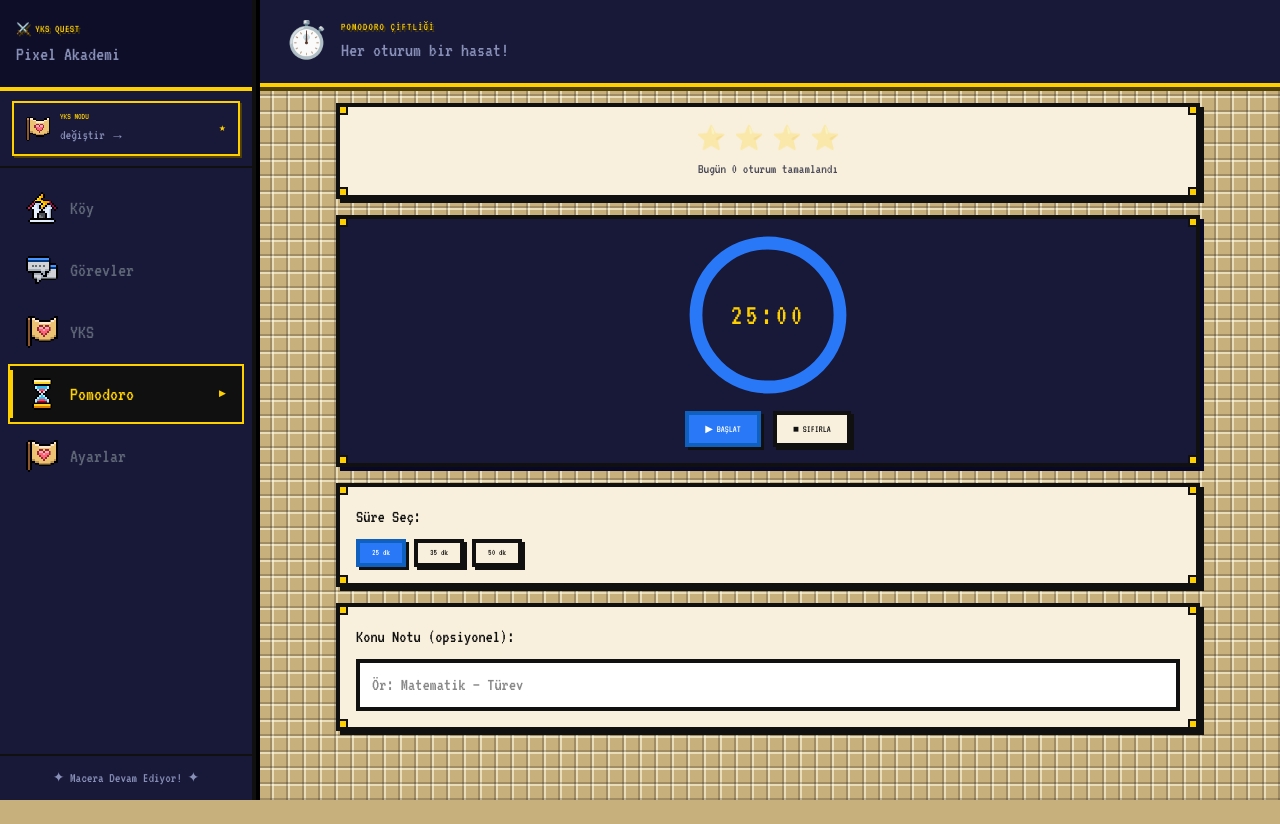
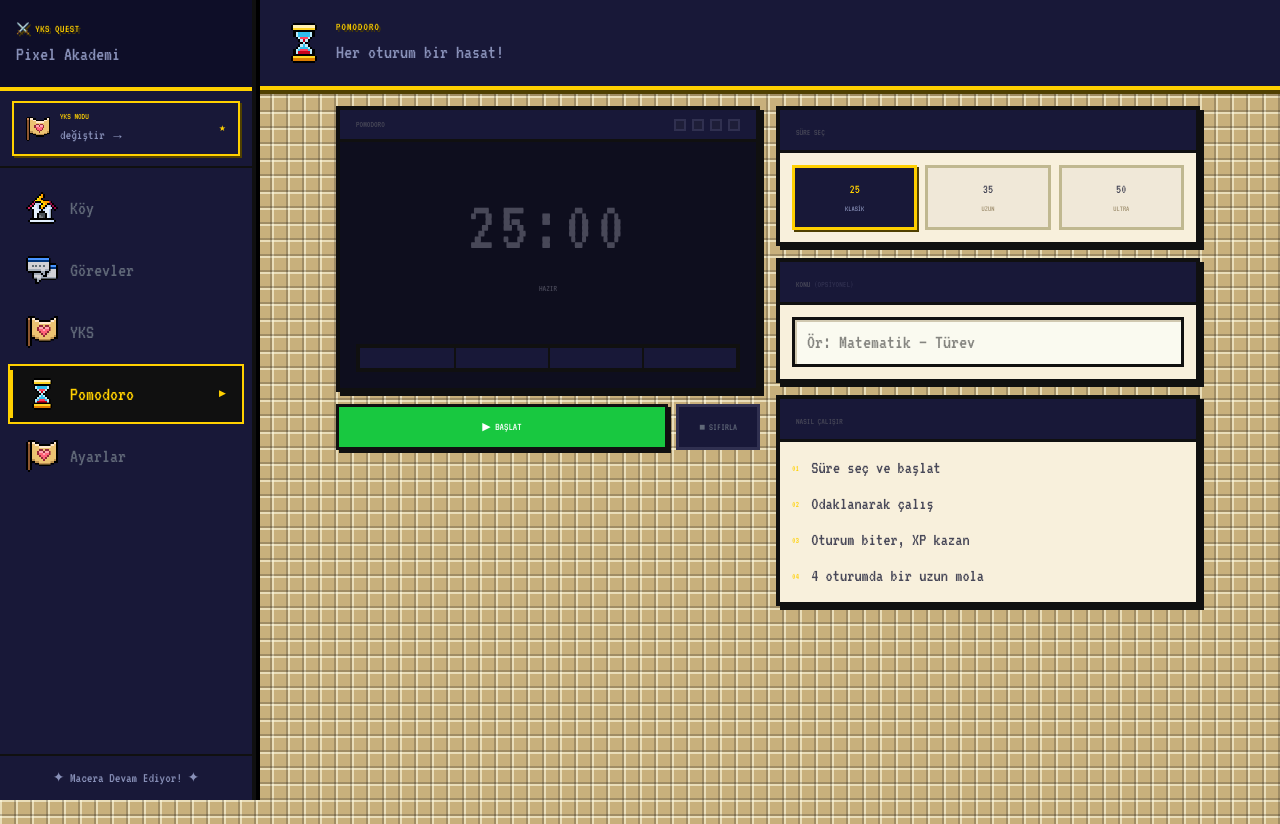
Before and after one commit to buzzkaan/yksapp, a Next.js app: page /pomodoro in a window 1280 px wide. Before the commit the page ends 800 px from the top, so only its background shows below. Built offline with nearby package versions, Linux system fonts and the light colour scheme.

Commit message:
feat: enhance UI components across various pages with new header styles, icons, and improved layouts

```diff
--- a/app/pomodoro/page.tsx
+++ b/app/pomodoro/page.tsx
@@ -1,14 +1,37 @@
-import { PageHeader } from "@/components/layout/PageHeader";
+import Image from "next/image";
 import { PomodoroTimer } from "@/components/features/PomodoroTimer";
 
 export default function PomodoroPage() {
   return (
-    <div>
-      <PageHeader
-        icon="⏱️"
-        title="POMODORO ÇİFTLİĞİ"
-        subtitle="Her oturum bir hasat!"
-      />
+    <div className="min-h-screen">
+      {/* Header */}
+      <div
+        className="relative border-b-4 px-4 py-5"
+        style={{
+          background: "#181838",
+          borderColor: "#FFD000",
+          boxShadow: "0 4px 0 0 #504000",
+        }}
+      >
+        <div className="absolute left-0 top-0 bottom-0 w-1" style={{ background: "#FFD000" }} />
+        <div className="flex items-center gap-3 pl-3">
+          <div className="w-10 h-10 relative flex-shrink-0">
+            <Image src="/icon/hourglass.png" alt="pomodoro" fill className="object-contain" />
+          </div>
+          <div>
+            <h1
+              className="font-[family-name:var(--font-pixel)] leading-tight"
+              style={{ fontSize: "11px", color: "#FFD000", textShadow: "2px 2px 0 #504000", letterSpacing: "0.1em" }}
+            >
+              POMODORO
+            </h1>
+            <p className="font-[family-name:var(--font-body)] text-xl mt-1" style={{ color: "#8890B8" }}>
+              Her oturum bir hasat!
+            </p>
+          </div>
+        </div>
+      </div>
+
       <PomodoroTimer />
     </div>
   );
--- a/components/features/PomodoroTimer.tsx
+++ b/components/features/PomodoroTimer.tsx
@@ -1,18 +1,22 @@
 "use client";
 import { useState, useEffect, useRef } from "react";
-import { PixelButton } from "@/components/pixel/PixelButton";
-import { PixelCard } from "@/components/pixel/PixelCard";
+import { PixelProgress } from "@/components/pixel/PixelProgress";
 import { pomodoroKaydet } from "@/server/actions/pomodoro";
 import toast from "react-hot-toast";
 
-const DURATIONS = [25, 35, 50];
+const DURATIONS = [
+  { min: 25, desc: "KLASİK" },
+  { min: 35, desc: "UZUN" },
+  { min: 50, desc: "ULTRA" },
+];
 
 export function PomodoroTimer() {
   const [duration, setDuration] = useState(25);
   const [seconds, setSeconds] = useState(25 * 60);
   const [active, setActive] = useState(false);
   const [completed, setCompleted] = useState(0);
-  const [konuId, setKonuId] = useState<string | undefined>();
+  const [totalMinutes, setTotalMinutes] = useState(0);
+  const [konu, setKonu] = useState("");
   const startRef = useRef<Date | null>(null);
 
   useEffect(() => {
@@ -39,9 +43,10 @@ export function PomodoroTimer() {
       bitis: new Date(),
       sure: duration,
       tamamlandi: true,
-      konuId,
+      konuId: konu || undefined,
     });
     setCompleted((c) => c + 1);
+    setTotalMinutes((t) => t + duration);
     toast.success(`⭐ ${duration} dk tamamlandı! +XP`);
   }
 
@@ -56,101 +61,256 @@ export function PomodoroTimer() {
   }
 
   function handleDurationChange(d: number) {
+    if (active) return;
     setDuration(d);
     setSeconds(d * 60);
-    setActive(false);
   }
 
   const dakika = Math.floor(seconds / 60).toString().padStart(2, "0");
   const saniye = (seconds % 60).toString().padStart(2, "0");
   const progress = ((duration * 60 - seconds) / (duration * 60)) * 100;
 
+  const isPaused = !active && seconds < duration * 60 && seconds > 0;
+  const isFinished = seconds === 0;
+
+  const statusLabel = isFinished
+    ? "★ TAMAMLANDI ★"
+    : active
+      ? "ODAKLAN..."
+      : isPaused
+        ? "DURAKLATILDI"
+        : "HAZIR";
+
+  const statusColor = isFinished
+    ? "#18C840"
+    : active
+      ? "#FFD000"
+      : isPaused
+        ? "#F89000"
+        : "#484858";
+
+  const timerColor = active ? "#FFD000" : isPaused ? "#F8D080" : "#484858";
+
   return (
-    <div className="flex flex-col gap-4 p-4 max-w-4xl mx-auto">
-      {/* Domates sayacı */}
-      <PixelCard>
-        <div className="flex justify-center gap-2 text-2xl">
-          {Array.from({ length: 4 }, (_, i) => (
-            <span key={i} className={i < completed % 4 ? "opacity-100" : "opacity-30"}>
-              ⭐
+    <div className="p-4 max-w-4xl mx-auto">
+      <div className="grid grid-cols-1 md:grid-cols-2 gap-4 items-start">
+
+        {/* ── Sol: Timer + Kontroller ── */}
+        <div className="flex flex-col gap-3">
+
+          {/* GBC Ekranı */}
+          <div
+            style={{
+              background: "#0E0E1E",
+              border: "4px solid #101010",
+              boxShadow: "4px 4px 0 0 #101010",
+            }}
+          >
+            {/* Ekran başlığı */}
+            <div
+              className="flex items-center justify-between px-4 py-2"
+              style={{ background: "#181838", borderBottom: "3px solid #101010" }}
+            >
+              <span className="font-[family-name:var(--font-pixel)] text-[9px]" style={{ color: "#484858" }}>
+                POMODORO
               </span>
+              <div className="flex items-center gap-1.5">
+                {[0, 1, 2, 3].map((i) => (
+                  <div
+                    key={i}
+                    className="w-3 h-3"
+                    style={{
+                      background: i < completed % 4 ? "#FFD000" : "#1E1E38",
+                      border: `2px solid ${i < completed % 4 ? "#504000" : "#303050"}`,
+                    }}
+                  />
                 ))}
               </div>
-        <p className="text-center font-[family-name:var(--font-body)] text-sm text-[#484858] mt-1">
-          Bugün {completed} oturum tamamlandı
-        </p>
-      </PixelCard>
+            </div>
 
-      {/* Timer */}
-      <PixelCard variant="dark" className="text-center">
-        <div className="relative w-40 h-40 mx-auto mb-4">
-          <svg className="w-full h-full -rotate-90" viewBox="0 0 100 100">
-            <circle cx="50" cy="50" r="45" fill="none" stroke="#2878F8" strokeWidth="8" />
-            <circle
-              cx="50" cy="50" r="45"
-              fill="none"
-              stroke="#18C840"
-              strokeWidth="8"
-              strokeDasharray={`${2 * Math.PI * 45}`}
-              strokeDashoffset={`${2 * Math.PI * 45 * (1 - progress / 100)}`}
-              strokeLinecap="square"
-              style={{ transition: "stroke-dashoffset 1s linear" }}
+            {/* Saat */}
+            <div className="flex flex-col items-center py-12 px-4">
+              <div
+                className="font-[family-name:var(--font-pixel)] leading-none tabular-nums"
+                style={{
+                  fontSize: "clamp(48px, 12vw, 72px)",
+                  color: timerColor,
+                  textShadow: active ? `0 0 24px ${timerColor}60` : "none",
+                  letterSpacing: "0.05em",
+                }}
+              >
+                {dakika}:{saniye}
+              </div>
+              <div
+                className={`font-[family-name:var(--font-pixel)] text-[9px] mt-5 ${active || isFinished ? "animate-pixel-blink" : ""}`}
+                style={{ color: statusColor }}
+              >
+                {statusLabel}
+              </div>
+            </div>
+
+            {/* Progress bar */}
+            <div className="px-4 pb-4">
+              <PixelProgress
+                value={progress}
+                color={isFinished ? "#18C840" : active ? "#FFD000" : "#303050"}
+                size="lg"
               />
-          </svg>
-          <div className="absolute inset-0 flex items-center justify-center">
-            <span className="font-[family-name:var(--font-pixel)] text-3xl text-[#FFD000] tracking-widest">
-              {dakika}:{saniye}
+            </div>
+          </div>
+
+          {/* Kontroller */}
+          <div className="flex gap-2">
+            {!active ? (
+              <button
+                onClick={handleStart}
+                disabled={isFinished}
+                className="flex-1 font-[family-name:var(--font-pixel)] text-[11px] py-3 cursor-pointer transition-all"
+                style={{
+                  background: isFinished ? "#1E1E38" : "#18C840",
+                  color: isFinished ? "#484858" : "#FFF",
+                  border: `3px solid ${isFinished ? "#303050" : "#101010"}`,
+                  boxShadow: isFinished ? "none" : "3px 3px 0 0 #101010",
+                }}
+              >
+                ▶ {isPaused ? "DEVAM ET" : "BAŞLAT"}
+              </button>
+            ) : (
+              <button
+                onClick={() => setActive(false)}
+                className="flex-1 font-[family-name:var(--font-pixel)] text-[11px] py-3 cursor-pointer"
+                style={{
+                  background: "#F89000",
+                  color: "#FFF",
+                  border: "3px solid #101010",
+                  boxShadow: "3px 3px 0 0 #101010",
+                }}
+              >
+                ⏸ DURDUR
+              </button>
+            )}
+            <button
+              onClick={handleReset}
+              className="font-[family-name:var(--font-pixel)] text-[10px] px-5 py-3 cursor-pointer transition-all"
+              style={{ background: "#181838", color: "#606878", border: "3px solid #303050" }}
+              onMouseEnter={e => { e.currentTarget.style.color = "#E01828"; e.currentTarget.style.borderColor = "#E01828"; }}
+              onMouseLeave={e => { e.currentTarget.style.color = "#606878"; e.currentTarget.style.borderColor = "#303050"; }}
+            >
+              ■ SIFIRLA
+            </button>
+          </div>
+
+          {/* Bugünkü özet */}
+          {completed > 0 && (
+            <div
+              className="flex items-center justify-between px-4 py-3"
+              style={{ background: "#181838", border: "4px solid #101010", boxShadow: "4px 4px 0 0 #101010" }}
+            >
+              <span className="font-[family-name:var(--font-pixel)] text-[9px]" style={{ color: "#484858" }}>
+                BUGÜN
+              </span>
+              <div className="flex items-center gap-3">
+                <span className="font-[family-name:var(--font-pixel)] text-[11px]" style={{ color: "#FFD000" }}>
+                  {completed} OTURUM
+                </span>
+                <span className="font-[family-name:var(--font-pixel)] text-[9px]" style={{ color: "#606878" }}>
+                  {totalMinutes} DK
                 </span>
               </div>
             </div>
+          )}
+        </div>
 
-        <div className="flex justify-center gap-3">
-          {!active ? (
-            <PixelButton onClick={handleStart} variant="primary" size="md">
-              ▶ BAŞLAT
-            </PixelButton>
-          ) : (
-            <PixelButton onClick={() => setActive(false)} variant="secondary" size="md">
-              ⏸ DURDUR
-            </PixelButton>
-          )}
-          <PixelButton onClick={handleReset} variant="ghost" size="md">
-            ■ SIFIRLA
-          </PixelButton>
-        </div>
-      </PixelCard>
+        {/* ── Sağ: Ayarlar ── */}
+        <div className="flex flex-col gap-3">
 
           {/* Süre seçimi */}
-      <PixelCard>
-        <p className="font-[family-name:var(--font-body)] text-lg text-[#101010] mb-2">
-          Süre Seç:
-        </p>
-        <div className="flex gap-2">
-          {DURATIONS.map((d) => (
-            <PixelButton
-              key={d}
-              onClick={() => handleDurationChange(d)}
-              variant={duration === d ? "primary" : "ghost"}
-              size="sm"
+          <div style={{ background: "#F8F0DC", border: "4px solid #101010", boxShadow: "4px 4px 0 0 #101010" }}>
+            <div className="px-4 py-2" style={{ background: "#181838", borderBottom: "3px solid #101010" }}>
+              <span className="font-[family-name:var(--font-pixel)] text-[9px]" style={{ color: "#484858" }}>
+                SÜRE SEÇ{active && <span style={{ color: "#303050" }}> (aktifken değişmez)</span>}
+              </span>
+            </div>
+            <div className="flex gap-2 p-3">
+              {DURATIONS.map((d) => {
+                const isSel = duration === d.min;
+                return (
+                  <button
+                    key={d.min}
+                    onClick={() => handleDurationChange(d.min)}
+                    disabled={active}
+                    className="flex-1 py-3 cursor-pointer transition-all flex flex-col items-center gap-1"
+                    style={{
+                      background: isSel ? "#181838" : "#F0E8D8",
+                      border: `3px solid ${isSel ? "#FFD000" : "#C0B890"}`,
+                      boxShadow: isSel ? "2px 2px 0 0 #504000" : "none",
+                      opacity: active && !isSel ? 0.4 : 1,
+                    }}
                   >
-              {d} dk
-            </PixelButton>
-          ))}
+                    <span className="font-[family-name:var(--font-pixel)] text-[13px]" style={{ color: isSel ? "#FFD000" : "#484858" }}>
+                      {d.min}
+                    </span>
+                    <span className="font-[family-name:var(--font-pixel)] text-[8px]" style={{ color: isSel ? "#8890B8" : "#A09070" }}>
+                      {d.desc}
+                    </span>
+                  </button>
+                );
+              })}
             </div>
-      </PixelCard>
+          </div>
 
           {/* Konu notu */}
-      <PixelCard>
-        <p className="font-[family-name:var(--font-body)] text-lg text-[#101010] mb-2">
-          Konu Notu (opsiyonel):
-        </p>
+          <div style={{ background: "#F8F0DC", border: "4px solid #101010", boxShadow: "4px 4px 0 0 #101010" }}>
+            <div className="px-4 py-2" style={{ background: "#181838", borderBottom: "3px solid #101010" }}>
+              <span className="font-[family-name:var(--font-pixel)] text-[9px]" style={{ color: "#484858" }}>
+                KONU <span style={{ color: "#303050" }}>(OPSİYONEL)</span>
+              </span>
+            </div>
+            <div className="p-3">
               <input
                 type="text"
                 placeholder="Ör: Matematik — Türev"
-          className="w-full border-4 border-[#101010] bg-white px-3 py-2 font-[family-name:var(--font-body)] text-lg text-[#101010] outline-none focus:border-[#2878F8]"
-          onChange={(e) => setKonuId(e.target.value || undefined)}
+                value={konu}
+                onChange={(e) => setKonu(e.target.value)}
+                className="w-full px-3 py-2 font-[family-name:var(--font-body)] text-xl outline-none"
+                style={{
+                  background: "#FAFAF0",
+                  border: "3px solid #101010",
+                  color: "#101010",
+                  boxShadow: "inset 2px 2px 0 0 #D0C8B0",
+                }}
               />
-      </PixelCard>
+            </div>
+          </div>
+
+          {/* Nasıl çalışır */}
+          <div style={{ background: "#F8F0DC", border: "4px solid #101010", boxShadow: "4px 4px 0 0 #101010" }}>
+            <div className="px-4 py-2" style={{ background: "#181838", borderBottom: "3px solid #101010" }}>
+              <span className="font-[family-name:var(--font-pixel)] text-[9px]" style={{ color: "#484858" }}>
+                NASIL ÇALIŞIR
+              </span>
+            </div>
+            <div className="flex flex-col gap-2 p-3">
+              {[
+                { n: "01", text: "Süre seç ve başlat" },
+                { n: "02", text: "Odaklanarak çalış" },
+                { n: "03", text: "Oturum biter, XP kazan" },
+                { n: "04", text: "4 oturumda bir uzun mola" },
+              ].map((s) => (
+                <div key={s.n} className="flex items-center gap-3">
+                  <span className="font-[family-name:var(--font-pixel)] text-[9px] flex-shrink-0" style={{ color: "#FFD000" }}>
+                    {s.n}
+                  </span>
+                  <span className="font-[family-name:var(--font-body)] text-lg" style={{ color: "#484858" }}>
+                    {s.text}
+                  </span>
+                </div>
+              ))}
+            </div>
+          </div>
+
+        </div>
+      </div>
     </div>
   );
 }
```
Also changed, not shown: app/ayarlar/page.tsx (+24 -18 lines), app/page.tsx (+41 -45 lines), app/todo/page.tsx (+27 -14 lines), app/yks/page.tsx (+35 -26 lines), 1 other file (tests, documents, lock files or other folders). Lines whose indentation alone changed are shown as unchanged.
